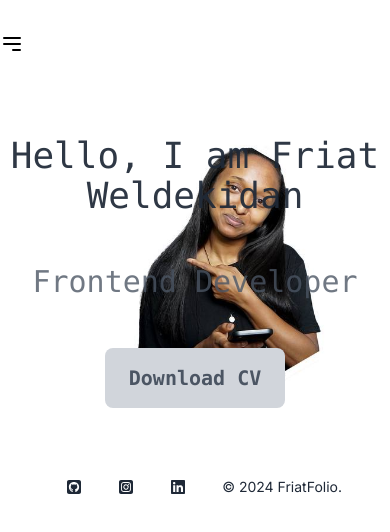
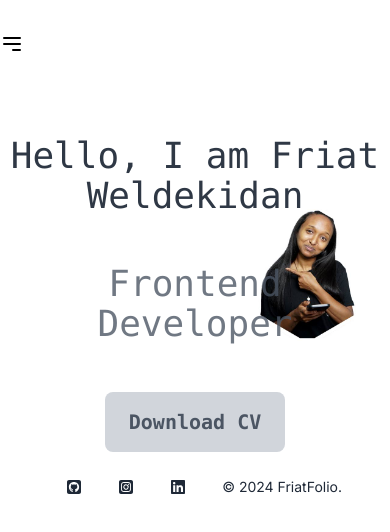
Before and after one commit to friatweldekidan/friatFolio, a Next.js app: page / in a window 390 px wide. Shown: the top 532 px of the page. Built offline with nearby package versions, Linux system fonts and the light colour scheme.

Commit message:
Page.js updated

```diff
--- a/app/page.js
+++ b/app/page.js
@@ -6,7 +6,7 @@ import { motion } from "framer-motion";
 export default function Home() {
 
   return (
-    <div className="min-h-[379px] pt-12  bg-cover bg-right sm:bg-contain bg-no-repeat" style={{backgroundImage: `url("assets/img/bg.jpg")`}}>
+    <div className="min-h-[379px] pt-12  bg-contain bg-right  bg-no-repeat" style={{backgroundImage: `url("assets/img/bg.jpg")`}}>
       <div className="max-w-4xl mx-auto font-mono">
         <motion.p
           initial={{ opacity: 0 }}
@@ -20,7 +20,7 @@ export default function Home() {
             initial={{ opacity: 0 }}
             animate={{ opacity: 1 }}
             transition={{ duration: 9.0 }}
-            className="text-3xl text-center text-gray-600 my-12"
+            className="text-4xl text-center text-gray-600 my-12"
           >
             Frontend Developer
           </motion.p>
@@ -30,7 +30,7 @@ export default function Home() {
             href="assets/file/Friat_Weldekidan_Resume.pdf"
             target="_blank"
             download="Friat_Weldekidan_Resume.pdf"
-            className="bg-gray-300 hover:bg-gray-500 text-gray-600 text-xl font-bold py-4 px-6 rounded-[8px]"
+            className="bg-gray-300 hover:bg-gray-500 text-gray-600 text-xl  font-bold py-4 px-6 rounded-[8px]"
           >
             Download CV
           </a>
```
